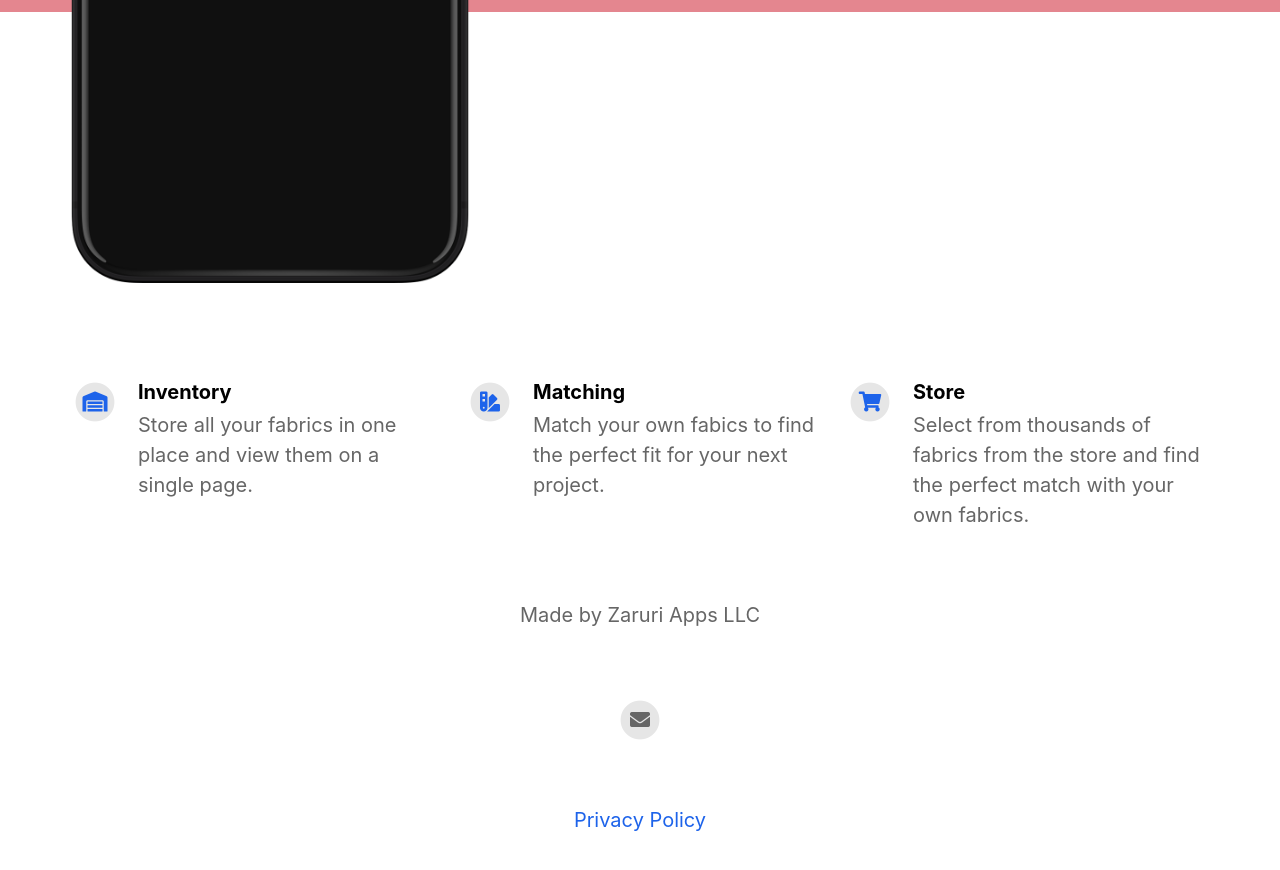
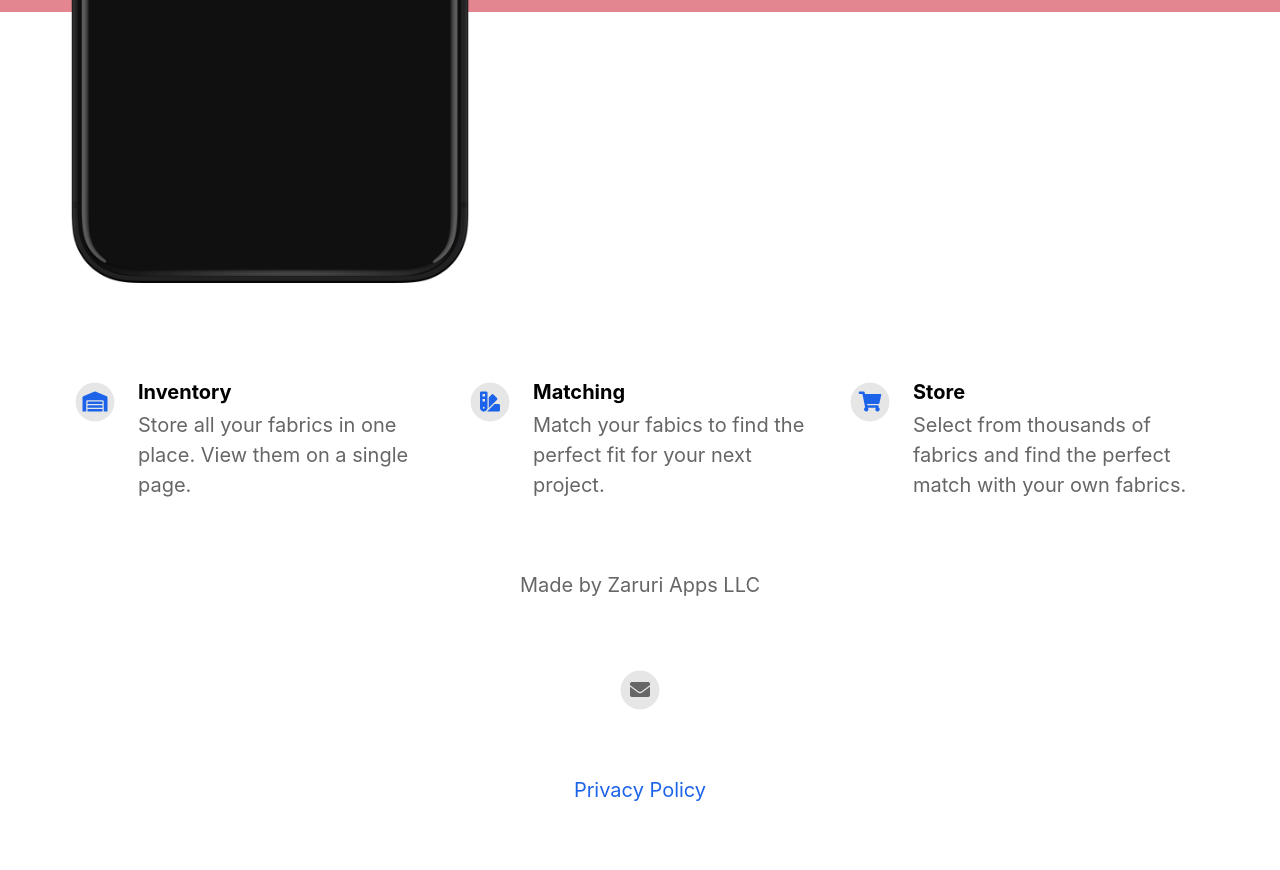
Before and after one commit to zaruri-apps/sew-keeper-site, a Jekyll site: the page built from index.html, in a window 1280 px wide and 900 px high, scrolled down 702 px. Shown: the top 870 px of the window. Built offline with Jekyll 4.4.1, drawn with Linux system fonts in a browser that asks for light colours; nearby versions of some CDN libraries.

Commit message:
simplified feature list (#20)

```diff
--- a/_config.yml
+++ b/_config.yml
@@ -36,15 +36,15 @@ youtube_username                          :
 features                                  :
 
   - title                                 : Inventory
-    description                           : Store all your fabrics in one place and view them on a single page.
+    description                           : Store all your fabrics in one place. View them on a single page.
     fontawesome_icon_name                 : warehouse
 
   - title                                 : Matching
-    description                           : Match your own fabics to find the perfect fit for your next project.
+    description                           : Match your fabics to find the perfect fit for your next project.
     fontawesome_icon_name                 : swatchbook
 
   - title                                 : Store
-    description                           : Select from thousands of fabrics from the store and find the perfect match with your own fabrics.
+    description                           : Select from thousands of fabrics and find the perfect match with your own fabrics.
     fontawesome_icon_name                 : shopping-cart
 
 
```
